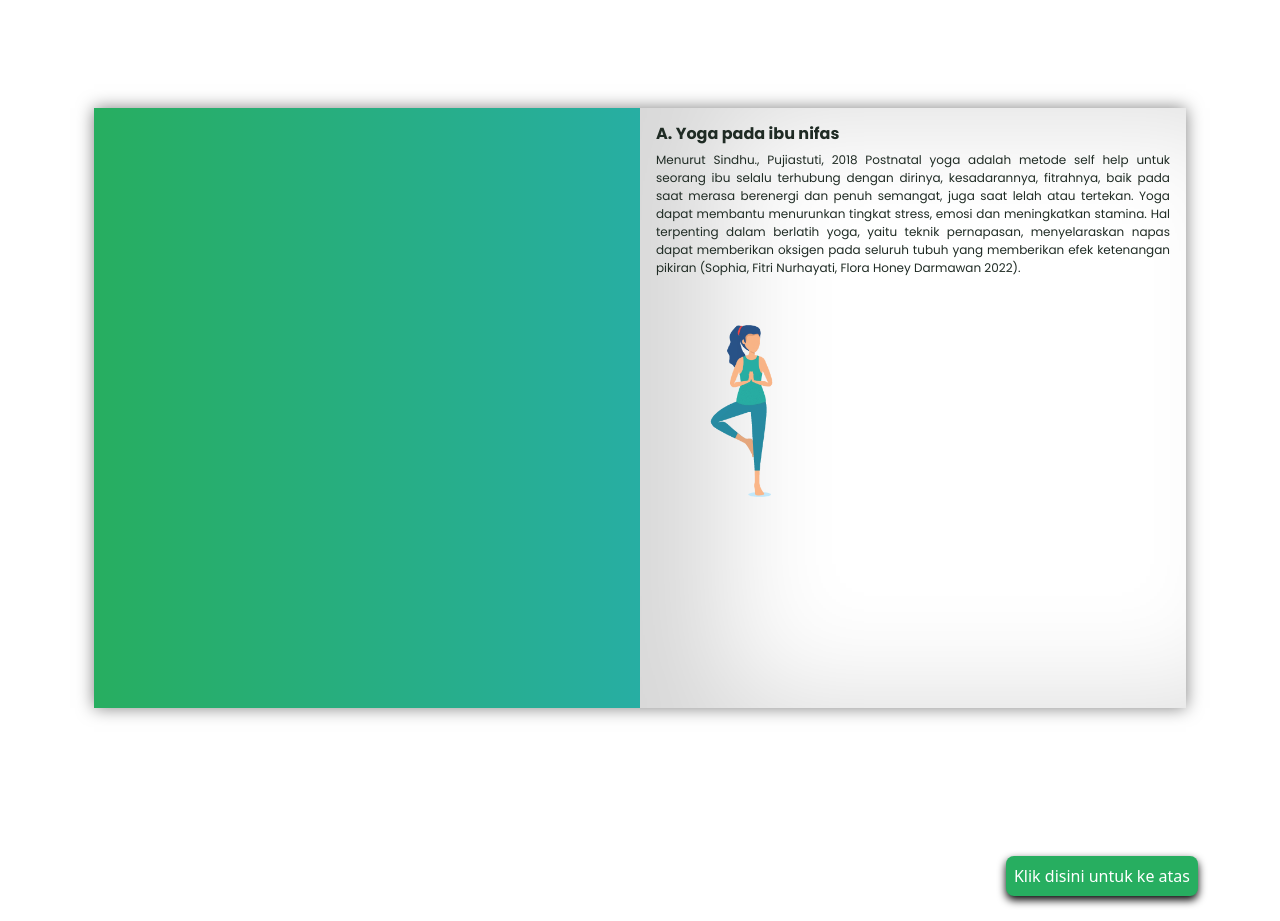
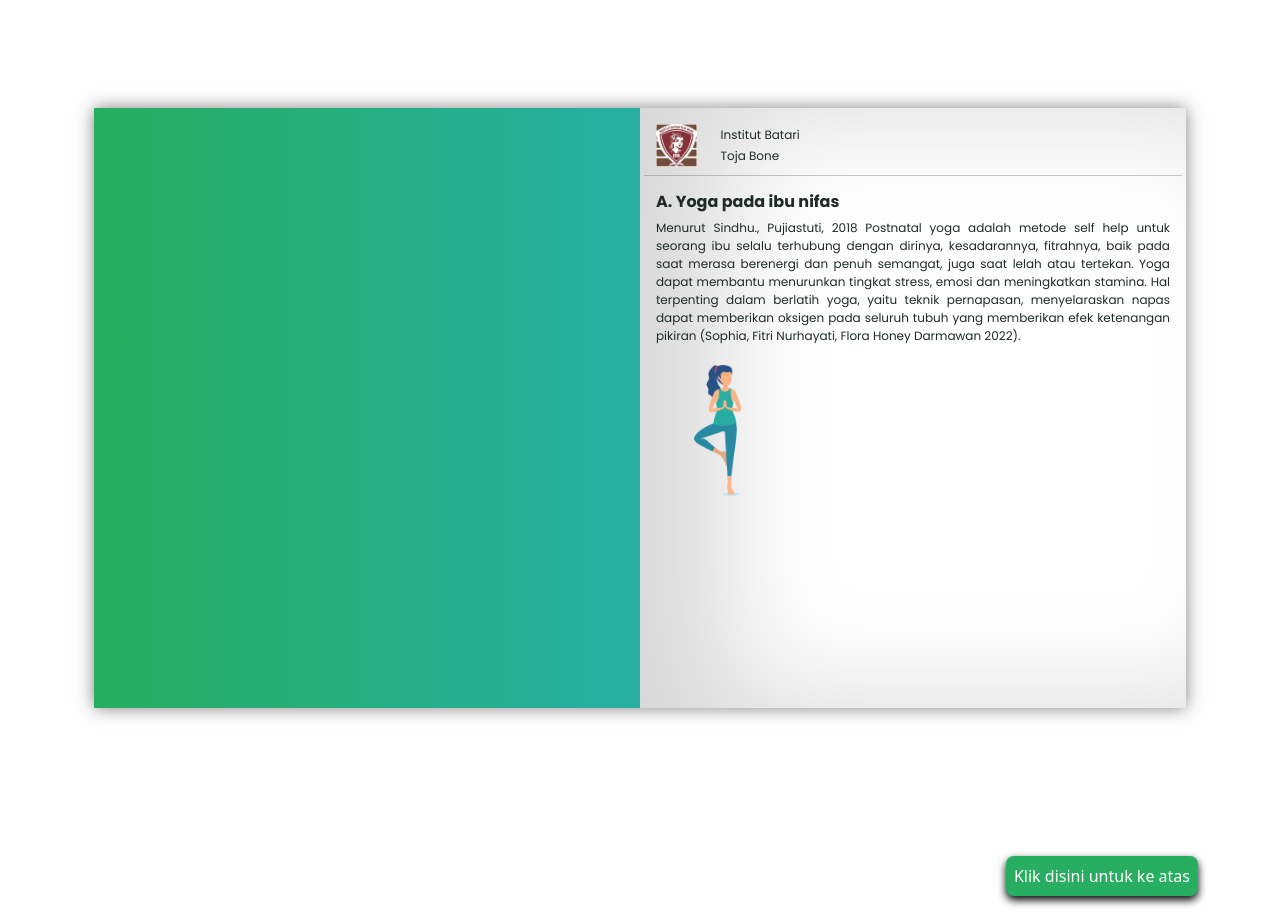
Before and after one commit to xympyo/project_web_kesehatan, a website: page bab5.html in a window 1280 px wide. Shown: the part 800-1721 px from the top of the page. Drawn offline with nearby package versions, Linux system fonts and the light colour scheme.

Commit message:
feat : added university name on desktop flipbook view

```diff
--- a/bab5.html
+++ b/bab5.html
@@ -89,8 +89,20 @@
             <div id="magazine">
                 <div>
                     <div class="container d-flex flex-column p-3">
+                        <div class="row">
+                            <div class="col-2" style="max-width: 12%;">
+                                <img src="./assets/logo/ibb_logo.jpeg" class="img-fluid" alt="">
+                            </div>
+                            <div class="col-10 d-flex flex-column justify-content-around">
+                                <h5 class="desc secondary poppins-regular mb-0">Institut Batari</h5>
+                                <h5 class="desc secondary poppins-regular mb-0">Toja Bone</h5>
+                            </div>
+                        </div>
+                        <div class="row mt-2">
+                            <hr>
+                        </div>
                         <h5 class="title secondary poppins-bold">A. Yoga pada ibu nifas</h5>
-                        <p class="desc secondary poppins-regular">
+                        <p class="desc secondary poppins-regular mb-1">
                             Menurut Sindhu., Pujiastuti, 2018 Postnatal yoga adalah metode self help untuk seorang ibu
                             selalu terhubung dengan dirinya, kesadarannya, fitrahnya, baik pada saat merasa berenergi
                             dan penuh semangat, juga saat lelah atau tertekan. Yoga dapat membantu menurunkan tingkat
@@ -98,12 +110,12 @@
                             pernapasan, menyelaraskan napas dapat memberikan oksigen pada seluruh tubuh yang memberikan
                             efek ketenangan pikiran (Sophia, Fitri Nurhayati, Flora Honey Darmawan 2022).</p>
                     </div>
-                    <div class="container d-flex flex-column p-3">
-                        <div class="col-4">
+                    <div class="container d-flex flex-column">
+                        <div class="col-3">
                             <img src="assets/illustration/bab5_yoga 1.png" class="img-fluid"
                                 alt="Gambar ilustrasi Yoga">
                         </div>
-                        <div class="col-8"></div>
+                        <div class="col-9"></div>
                     </div>
                 </div>
                 <div>
```
Also changed, not shown: bab1.html (+15 -3 lines), bab2.html (+12 -0 lines), bab3.html (+14 -2 lines), bab4.html (+12 -0 lines), bab6.html (+12 -0 lines), bab7.html (+36 -20 lines), assets/logo/ibb_logo.jpeg (added).
